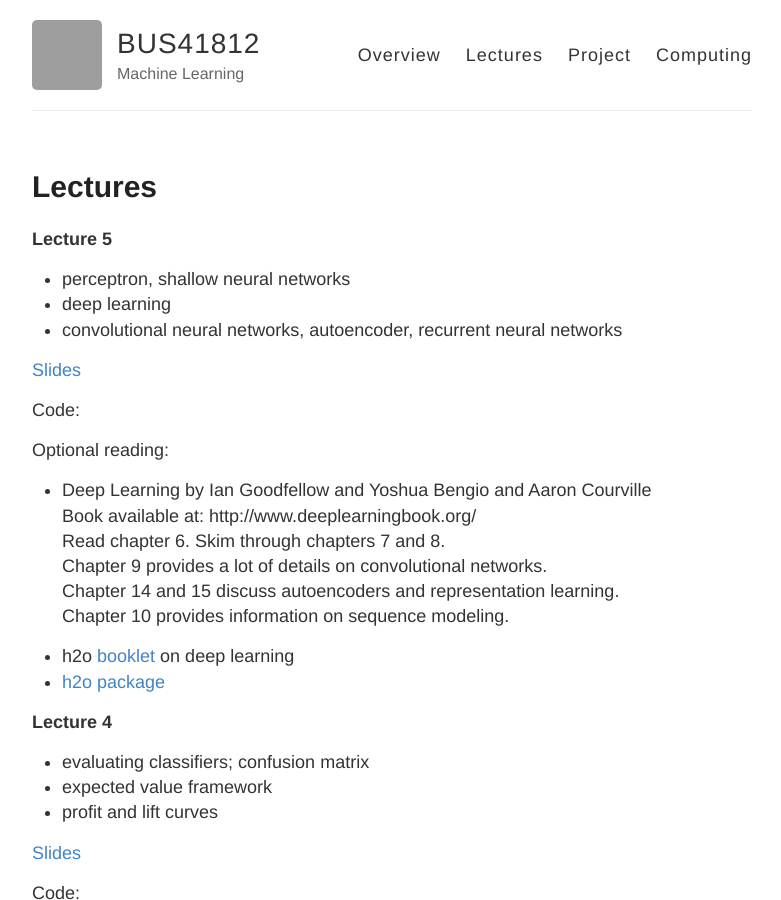
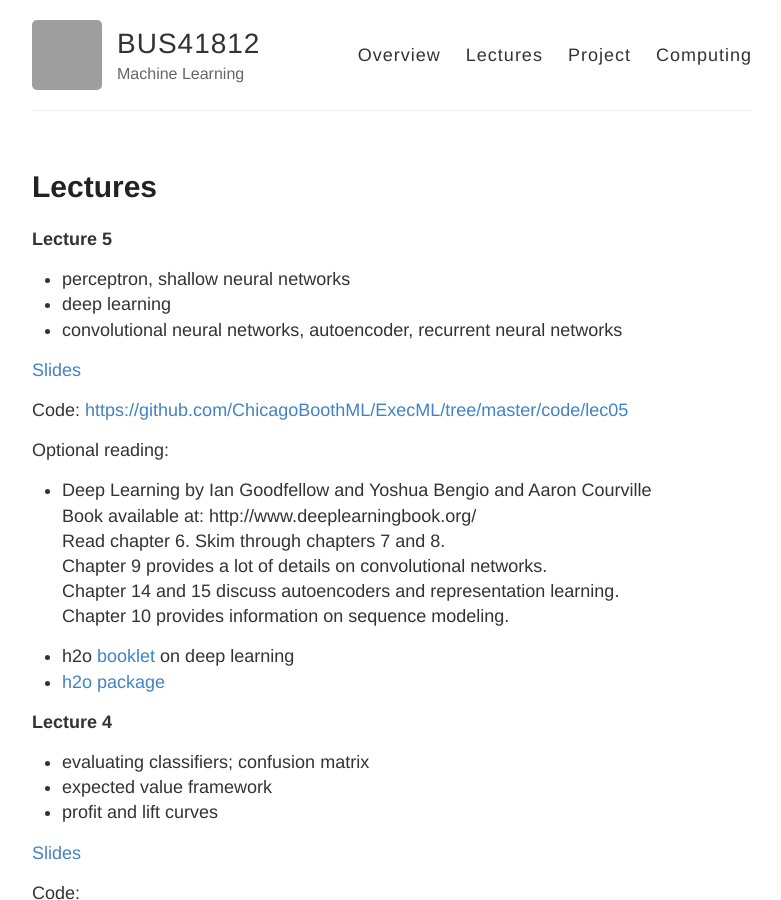
Before and after one commit to ChicagoBoothML/ExecML, a Jekyll site: the page built from lectures.md, in a window 1280 px wide and 900 px high. Shown: the whole window, without its empty margins (248-1029 px from the left). Built offline with Jekyll 4.4.1, drawn with Linux system fonts in a browser that asks for light colours; part of the change alters nothing that is shown; grey boxes are pictures that could not be loaded.

Commit message:
Update lectures.md

```diff
--- a/lectures.md
+++ b/lectures.md
@@ -12,7 +12,7 @@ permalink: /lectures/
 
 [Slides](https://piazza.com/class_profile/get_resource/izev9lpuf6f6bc/j68cm2cahji2b2)
 
-Code:
+Code: [https://github.com/ChicagoBoothML/ExecML/tree/master/code/lec05](https://github.com/ChicagoBoothML/ExecML/tree/master/code/lec05)
 
 Optional reading:
 
```
